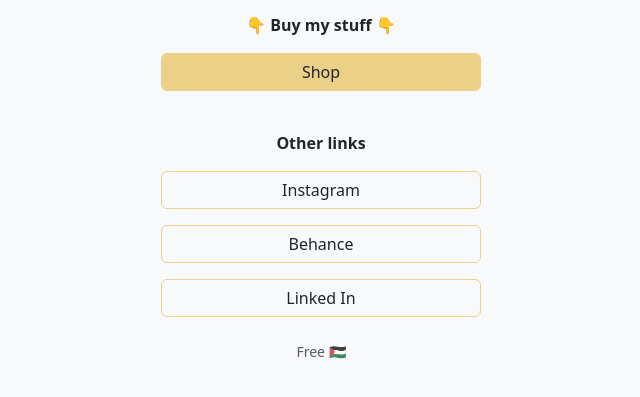
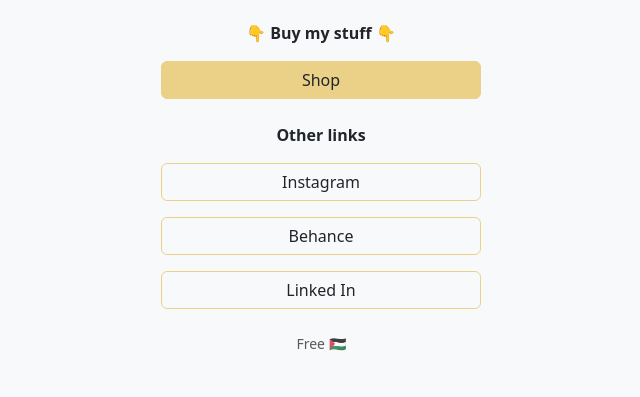
Before and after one commit to caroltheastronaut/caroltheastronaut.github.io, a plain HTML site: page index.html in a window 1280 px wide. Shown: the part 311-708 px from the top of the page, without its empty margins (319-959 px from the left). Drawn offline with nearby package versions, Linux system fonts and the light colour scheme.

Commit message:
Update index.html

```diff
--- a/index.html
+++ b/index.html
@@ -52,7 +52,7 @@
       <div class="col-12 col-lg-4">
         <a href="https://www.ko-fi.com/caroltheastronaut" target="_blank" class="btn btn-primary w-100">Shop</a>
       </div>
-      <div class="col-12 col-lg-4 mt-4">
+      <div class="col-12 col-lg-4 mt-2">
          <p class="fs-6 mb-0 fw-bold">Other links</p>
       </div>
       <div class="col-12 col-lg-4">
```
